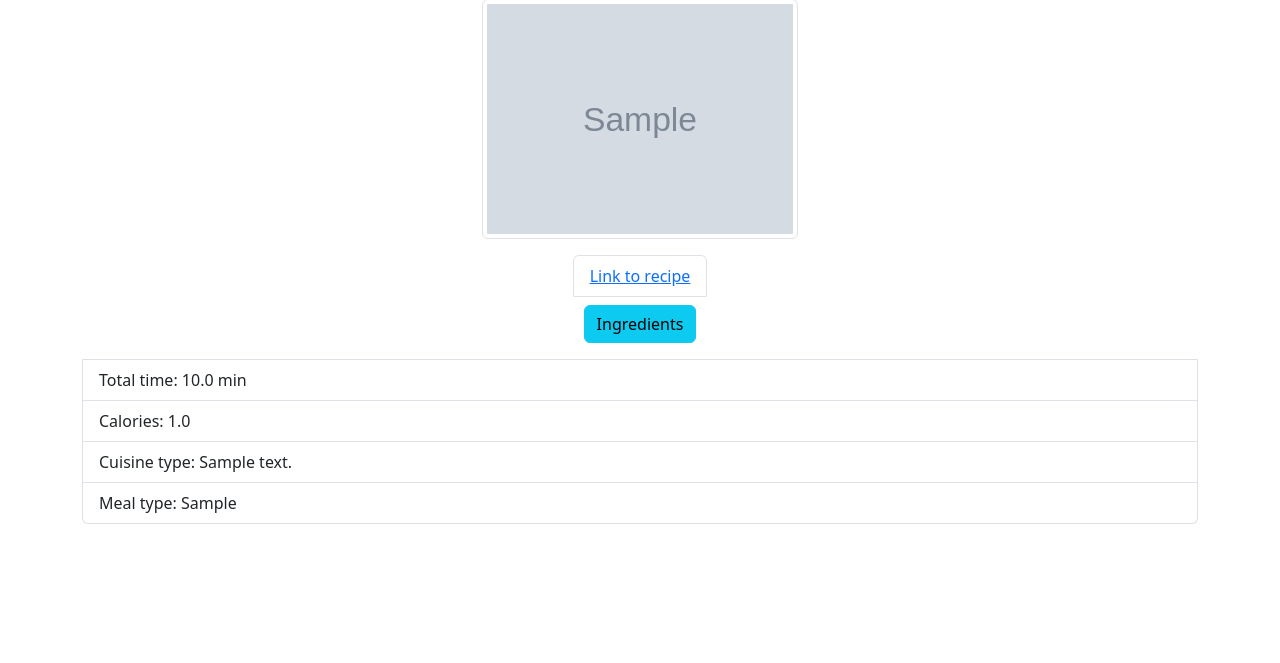
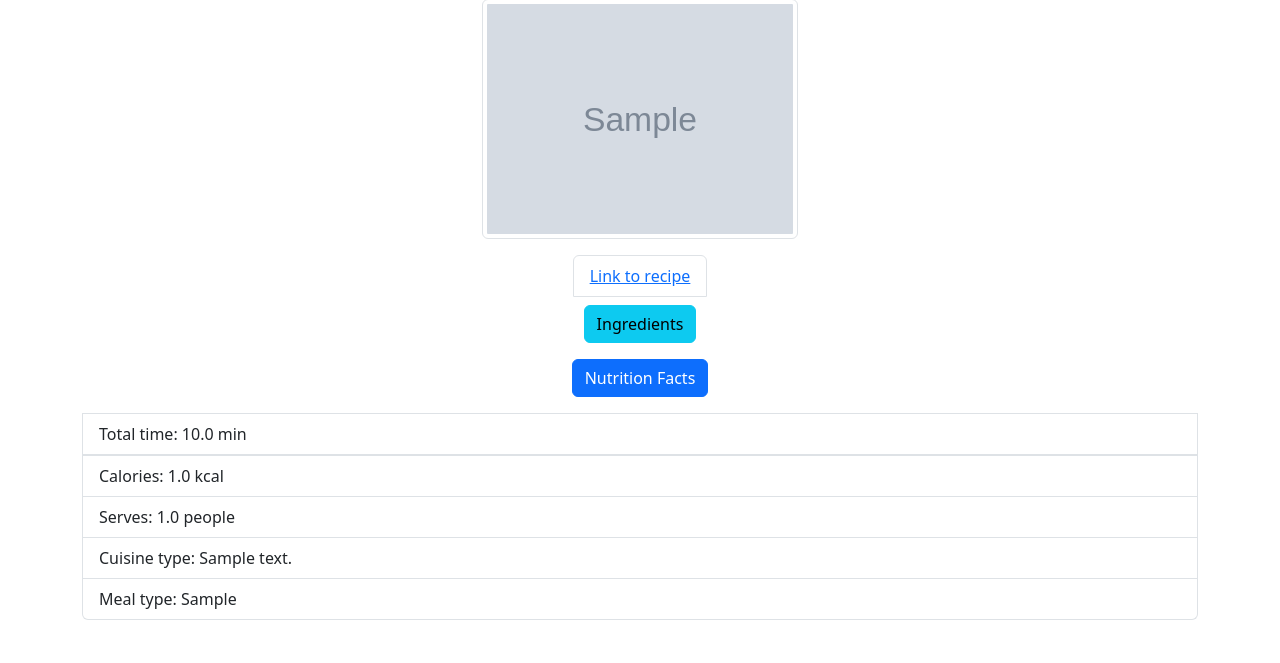
Before and after one commit to pkotis32/Recipe_Finder, a Flask app: page /api/recipes/1 in a window 1280 px wide. Shown: the part 137-800 px from the top of the page. Run offline with Flask 3, Linux system fonts and the light colour scheme; the visitor is signed in with stand-in values (Sample User, id 1); tables that the repository leaves empty hold one stand-in row (values such as "Sample post"); grey boxes marked "Sample" are stand-in pictures.

Commit message:
added nutrition facts info for each recipe and created a model to store the info

```diff
--- a/recipe_finder/app.py
+++ b/recipe_finder/app.py
@@ -1,16 +1,16 @@
 from flask import Flask, render_template, request, session, redirect, flash, g, jsonify
 from flask_debugtoolbar import DebugToolbarExtension
-from models import db, connect_db, User, Recipe, Ingredient, Ingredient_Info, Recipe_Ingredient, User_Favorite
+from models import db, connect_db, User, Recipe, Ingredient, Ingredient_Info, Recipe_Ingredient, User_Favorite, Nutrition_Fact
 from forms import Register, Login
 from api_models import RecipeClass
-from config import application_id, application_key
+from config import application_id, application_key, supabase_database_uri
 import requests
 import json
 import pdb
 
 app = Flask(__name__)
 
-app.config["SQLALCHEMY_DATABASE_URI"] = "postgresql:///capstone1"
+app.config["SQLALCHEMY_DATABASE_URI"] = supabase_database_uri
 app.config["SQLALCHEMY_TRACK_MODIFICATIONS"] = False
 app.config["SQLALCHEMY_ECHO"] = True
 app.config["SECRET_KEY"] = "abc123"
@@ -21,6 +21,11 @@ toolbar = DebugToolbarExtension(app)
 connect_db(app)
 
 BASE_URL = 'https://api.edamam.com/api/recipes/v2'
+
+
+
+with app.app_context():
+    db.create_all()
 
 
 
@@ -60,13 +65,14 @@ def save_ingredients_to_database(ingredients):
 def save_recipe_info_to_database(recipes):
     """ save all recipe information to the database """
 
+
     for recipe in recipes:
         title = recipe.title
         source = recipe.source
         image = recipe.image
         url = recipe.url
-        ingredient_lines = recipe.ingredient_lines
         calories = recipe.calories
+        serves = recipe.serves
         total_time = recipe.total_time
         cuisine_type = recipe.cuisine_type
         meal_type = recipe.meal_type
@@ -75,7 +81,7 @@ def save_recipe_info_to_database(recipes):
         recipe_exists = Recipe.query.filter_by(title=title, source=source).first()
 
         if recipe_exists is None:
-            database_recipe = Recipe(title=title, source=source, image=image, url=url, calories=calories, total_time=total_time, cuisine_type=cuisine_type, meal_type=meal_type)
+            database_recipe = Recipe(title=title, source=source, image=image, url=url, calories=calories, serves=serves, total_time=total_time, cuisine_type=cuisine_type, meal_type=meal_type)
 
             db.session.add(database_recipe)
             db.session.commit()
@@ -103,6 +109,24 @@ def save_recipe_info_to_database(recipes):
                 recipe_ingredient = Recipe_Ingredient(recipe_id=recipe_id, ingredient_id=ingredient_id)
                 db.session.add(recipe_ingredient)
                 db.session.commit()
+
+
+
+
+            for key, nutrition_fact in recipe.nutrition_facts.items():
+
+                label = nutrition_fact['label']
+                quantity = nutrition_fact['quantity']
+                unit = nutrition_fact['unit']
+
+                new_nutrition_fact = Nutrition_Fact(label=label, quantity=quantity, unit=unit, recipe_id=recipe_id)
+                db.session.add(new_nutrition_fact)
+                db.session.commit()
+
+
+
+
+
 
 
 
@@ -167,7 +191,7 @@ def login():
             session['curr_user'] = user.id
             flash('Successfully logged in', 'success')
         else:
-            flash('Please login/signup first', 'danger')
+            flash('Incorrect username/password, please signup if not done so already', 'danger')
 
         return redirect('/')
 
@@ -239,9 +263,12 @@ def get_recipes():
         response = requests.get(BASE_URL, params=params, headers=headers)
         response = response.json()
 
+
         recipes = RecipeClass.extract_from_json(response)
 
+
         save_recipe_info_to_database(recipes)
+
 
         saved_recipes = []
         user_id = g.user.id
@@ -294,10 +321,14 @@ def add_favorite(recipe_id):
         flash('Access unauthorized, please login/signup', 'danger')
 
     user_id = g.user.id
+    user = User.query.get(user_id)
 
-    user_favorite = User_Favorite(user_id=user_id, recipe_id=recipe_id)
-    db.session.add(user_favorite)
-    db.session.commit()
+    favorite_ids = [favorite.id for favorite in user.favorites]
+
+    if recipe_id not in favorite_ids:
+        user_favorite = User_Favorite(user_id=user_id, recipe_id=recipe_id)
+        db.session.add(user_favorite)
+        db.session.commit()
 
     return jsonify({'message': 'Added recipe to favorites'})
 
@@ -335,3 +366,17 @@ def show_favorites():
     favorite_recipe_ids = {favorite.id for favorite in favorites}
 
     return render_template('favorites_list.html', favorites=favorites, favorite_recipe_ids=favorite_recipe_ids)
+
+
+
+@app.route('/api/recipes/<int:recipe_id>/nutrition_facts')
+def show_recipe_nutrition_facts(recipe_id):
+    """ show nutrition facts for specific recipe """
+
+    if not g.user:
+        flash('Access unauthorized, please login/signup', 'danger')
+
+    recipe = Recipe.query.get(recipe_id)
+    nutrition_facts = recipe.nutrition_facts
+
+    return render_template('nutrition_facts.html', recipe=recipe, nutrition_facts=nutrition_facts)
--- a/recipe_finder/requirements.txt
+++ b/recipe_finder/requirements.txt
@@ -8,3 +8,4 @@ WTForms
 Flask-Bcrypt
 email-validator
 requests
+gunicorn
--- a/recipe_finder/static/new.css
+++ b/recipe_finder/static/new.css
@@ -16,3 +16,15 @@ div#dropdown {
     max-height: 75vh;
     overflow-y: auto;
 }
+
+#selected {
+    width: 25%;
+}
+
+button {
+    width: 90px;
+}
+
+.favorite {
+    cursor: pointer;
+}
--- a/recipe_finder/static/new.js
+++ b/recipe_finder/static/new.js
@@ -3,7 +3,6 @@ $(document).ready(function() {
     // get list of ingredients and populate search bar
     $('.search').on('click', async function(event) {
         event.preventDefault()
-        console.log('hello')
 
         try {
             const[resp1, resp2] = await Promise.all([
@@ -11,9 +10,6 @@ $(document).ready(function() {
                 axios.post('/save_ingredients')])
 
             ingredients = new Ingredients(extractJson(resp1))
-
-            console.log('resp from getting ingredients', resp1)
-            console.log('resp from saving ingredients', resp2)
 
             populateSearchDropdown(ingredients)
 
@@ -31,12 +27,23 @@ $(document).ready(function() {
 
     // obtain search query and pass into filterDropdown
     $('.search').on('input', function() {
+
         const query = $(this).val().trim()
         if (query == '') {
             $('dropdown').hide()
         }
         else {
             filterDropdown(query)
+        }
+    })
+
+
+    $('.search').on('keydown', function(event) {
+        if (event.key == 'Enter') {
+            console.log('hello')
+            ingredient = $(this).val().trim()
+            $('#selected').append(`<li class="list-group-item" data-ingredient="${ingredient}">${ingredient}</li>`)
+            $('.search').val('')
         }
     })
 
@@ -78,6 +85,7 @@ $(document).ready(function() {
         }
 
     })
+
 
 
     $('.search_recipes').on('click', async function() {
--- a/recipe_finder/templates/base.html
+++ b/recipe_finder/templates/base.html
@@ -12,9 +12,9 @@
 
   <nav class="navbar bg-body-tertiary">
     <div class="container-fluid">
+      {% if session['curr_user'] %}
       <div class="d-flex justify-content-between">
         <a class="navbar-brand ms-5" href="/">Home</a>
-        {% if session['curr_user'] %}
         <ul class="nav">
           <li class="nav-item">
             <a class="nav-link" href="/api/favorites">Favorites</a>
@@ -30,7 +30,8 @@
         </li>
 
       {% else %}
-      <ul class="nav justify-content-end me-5">
+      <a class="navbar-brand ms-5" href="/">Home</a>
+      <ul class="nav me-5">
         <li class="nav-item">
           <a class="nav-link" href="/login">Login</a>
         </li>
@@ -38,6 +39,7 @@
           <a class="nav-link" href="/register">Register</a>
         </li>
       </ul>
+
       {% endif %}
     </div>
   </nav>
--- a/recipe_finder/templates/register_form.html
+++ b/recipe_finder/templates/register_form.html
@@ -3,6 +3,7 @@
 {%block Header%}Register{%endblock%}
 
 {% block content %}
+  <div class="container">
     <h1 class="display-3">Sign Up</h1>
 
     <form method="POST">
@@ -24,4 +25,5 @@
         <button class="btn btn-success" type="submit">Register</button>
 
       </form>
+    </div>
 {% endblock %}
--- a/recipe_finder/templates/specific_recipe.html
+++ b/recipe_finder/templates/specific_recipe.html
@@ -22,8 +22,12 @@
     <ul class="list-group">
         <li class="list-group-item align-self-center"><a href="{{recipe.url}}" target="_blank">Link to recipe</a></li>
         <li class="list-group-item align-self-center border-0"><a class="btn btn-info" href="/api/recipes/{{recipe.id}}/ingredients">Ingredients</a></li>
+        <li class="list-group-item align-self-center border-0"><a class="btn btn-primary" href="/api/recipes/{{recipe.id}}/nutrition_facts">Nutrition Facts</a></li>
+        {% if recipe.total_time != 0.0%}
         <li class="list-group-item border-top mt-2">Total time: {{recipe.total_time}} min</li>
-        <li class="list-group-item">Calories: {{recipe.calories | round}}</li>
+        {% endif %}
+        <li class="list-group-item border-top ">Calories: {{recipe.calories | round}} kcal</li>
+        <li class="list-group-item">Serves: {{recipe.serves}} people</li>
         <li class="list-group-item">Cuisine type: {{recipe.cuisine_type}}</li>
         <li class="list-group-item">Meal type: {{recipe.meal_type}}</li>
 
```
Also changed, not shown: recipe_finder/api_models.py (+12 -5 lines), recipe_finder/models.py (+16 -1 lines), recipe_finder/templates/home.html (+8 -6 lines), recipe_finder/templates/nutrition_facts.html (added, +18 -0 lines).
